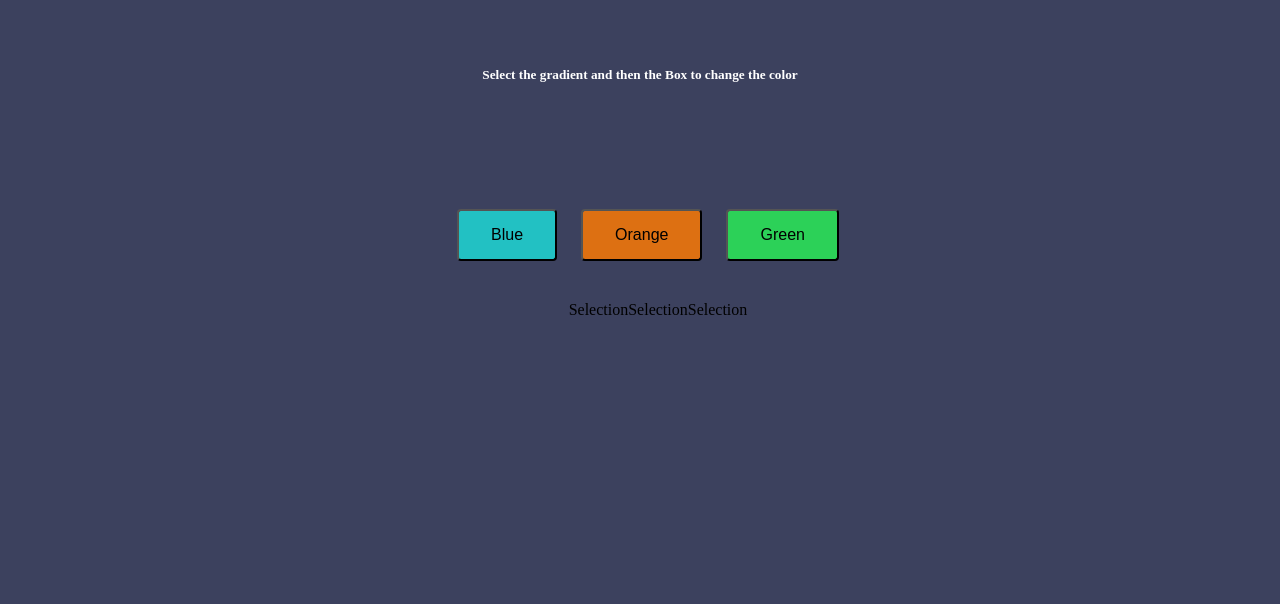
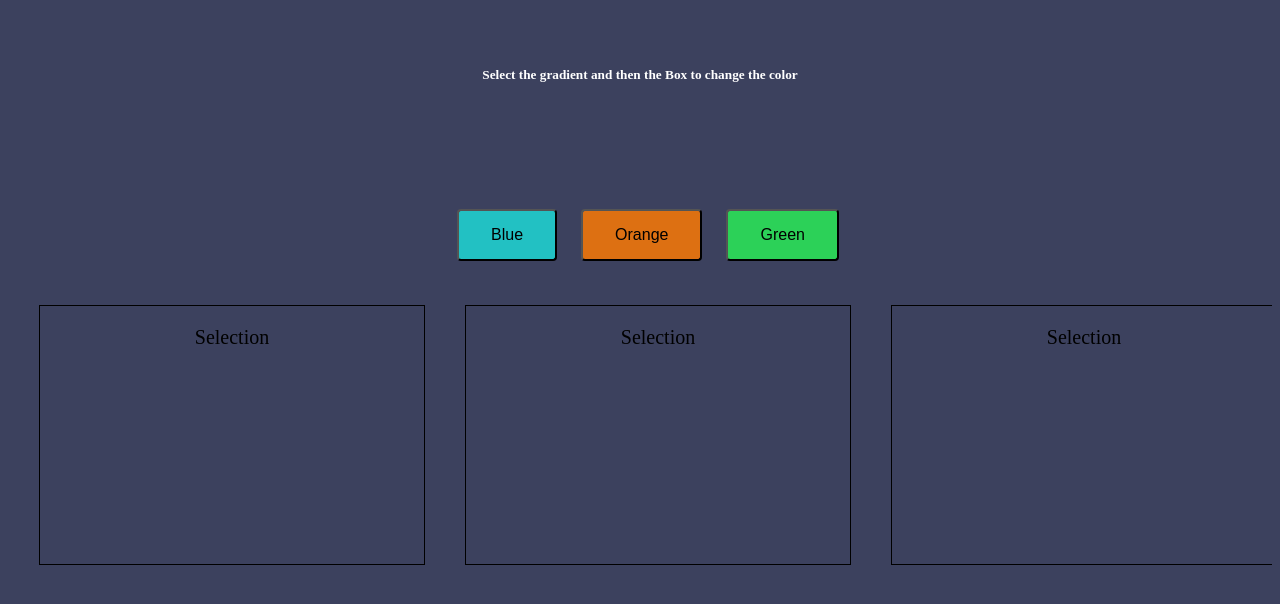
Before and after one commit to acciojob/passing-handler-prop-react-vinay1723, a React app: page / in a window 1280 px wide. Shown: the top 604 px of the page. Built offline with nearby package versions, Linux system fonts and the light colour scheme.

Commit message:
Update App.css

```diff
--- a/src/styles/App.css
+++ b/src/styles/App.css
@@ -60,13 +60,12 @@ button {
   justify-content: center;
 }
 
-#box {
+.fix-box {
   border: 1px solid black;
   width: 30%;
   margin: 20px;
 }
-
-#box > p {
+.fix-box > p {
   text-align: center;
   font-size: 20px;
   font-size: 500;
```
